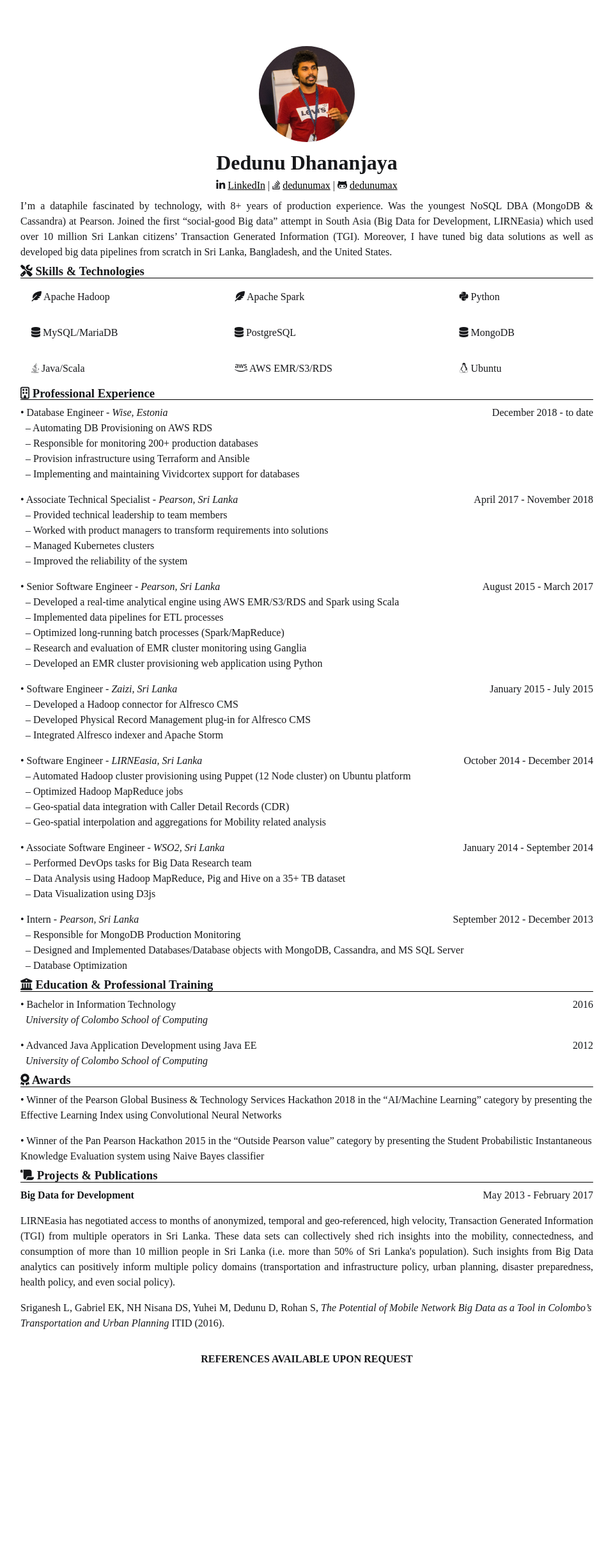
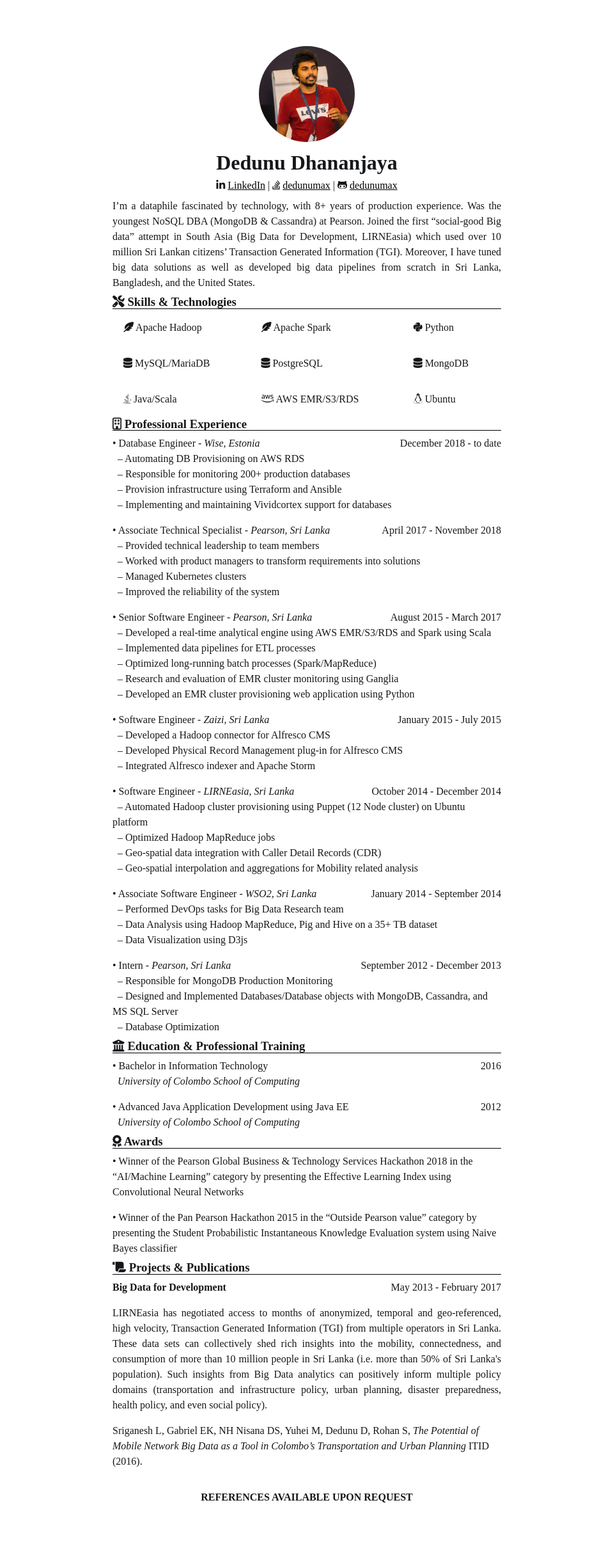
Before and after one commit to dedunu/dedunu.github.io, a Jekyll site: the page built from _pages/cv.md, in a window 1280 px wide. Shown: the whole page at 64% size, without its empty margins (160-1119 px from the left). Built offline with Jekyll 4.4.1, drawn with Linux system fonts in a browser that asks for light colours; nearby versions of some CDN libraries; some web fonts are replaced; before the commit the page ends 2200 px from its top, so only the background shows below that.

Commit message:
Update _main.scss

```diff
--- a/_sass/_main.scss
+++ b/_sass/_main.scss
@@ -497,7 +497,7 @@
 main {
 	display:flex;
 	flex-wrap:wrap;
-	max-width:60rem;
+	max-width:42rem;
 	margin:2rem auto;
 	padding:1rem;
 }
```
